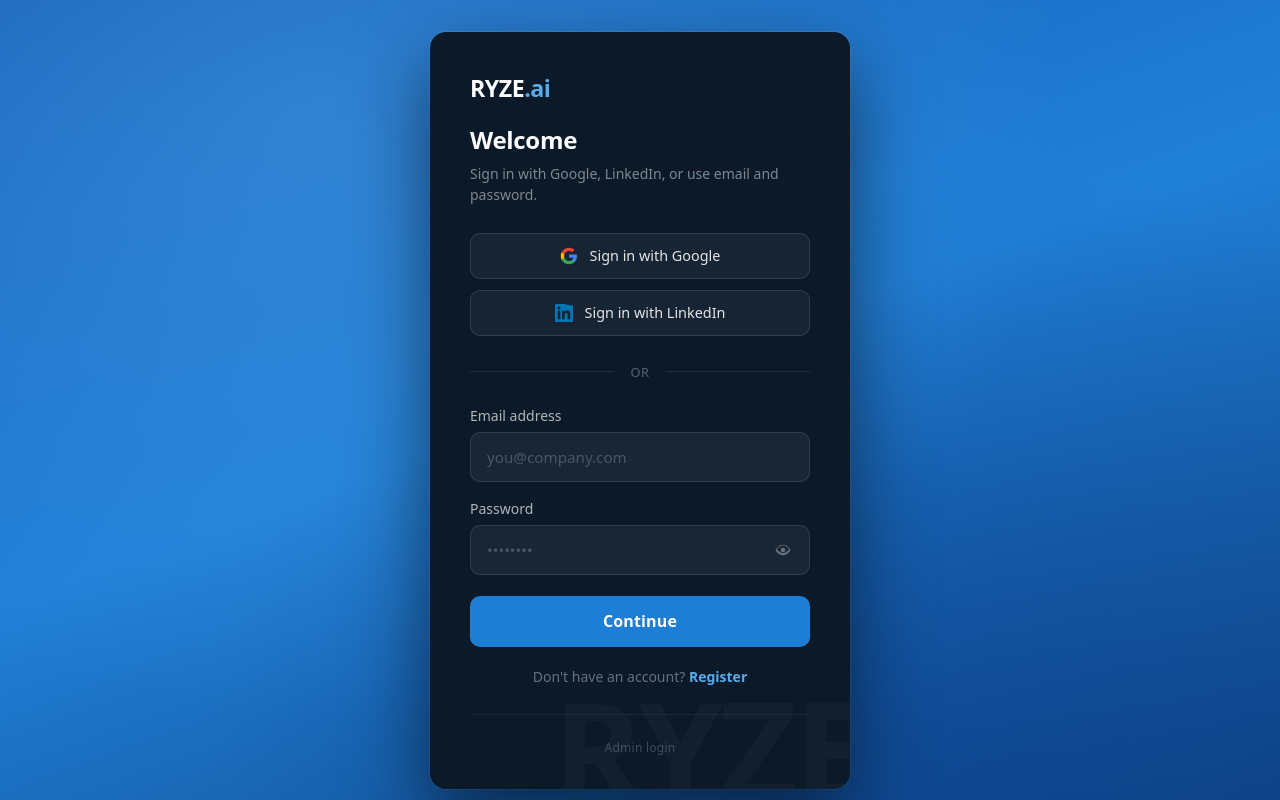
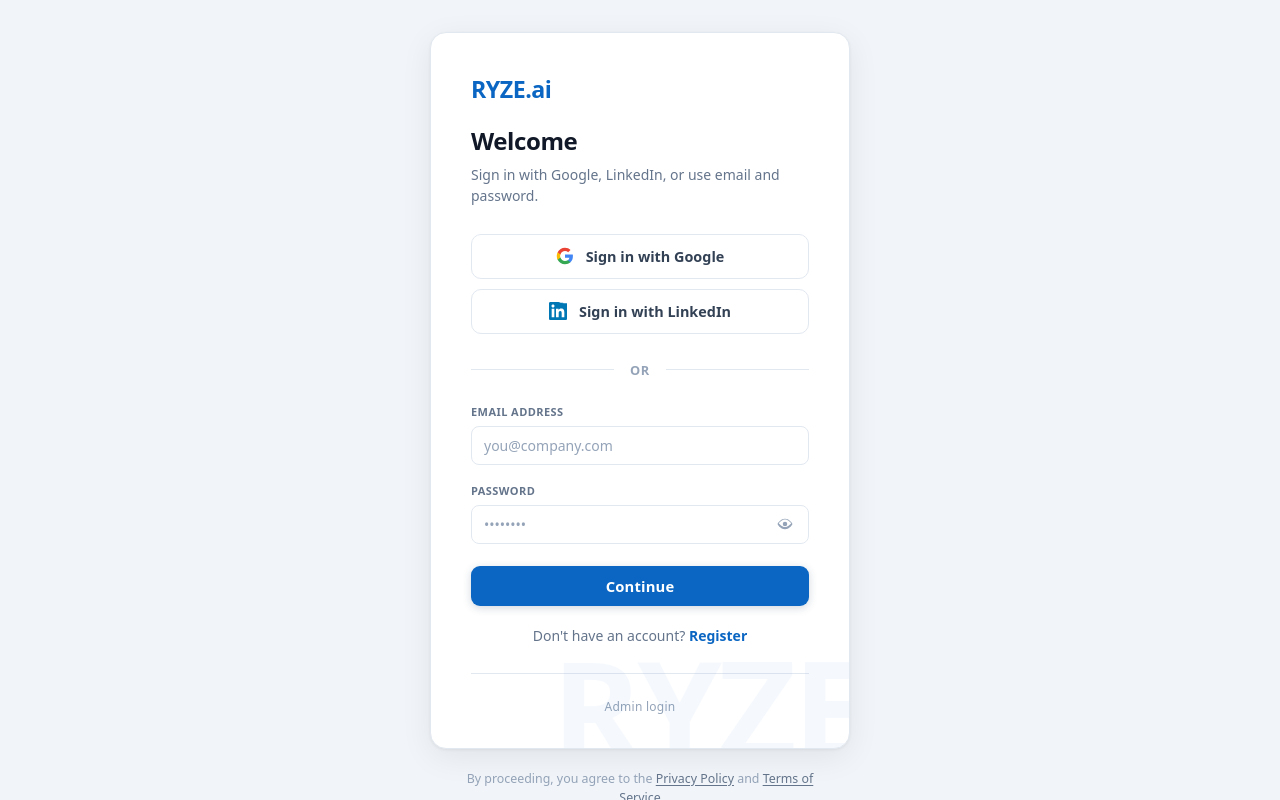
Before and after one commit to djahern-max/ryzerecruiting_frontend, a React (Vite) app: page /auth in a window 1280 px wide. Built offline with nearby package versions, Linux system fonts and the light colour scheme.

Commit message:
reverting back to light mode auth pages

```diff
--- a/src/pages/Auth.module.css
+++ b/src/pages/Auth.module.css
@@ -1,4 +1,7 @@
 /* src/pages/Auth.module.css */
+/* ══════════════════════════════════════════════════════
+   LIGHT THEME — matches AdminDashboard design language
+   ══════════════════════════════════════════════════════ */
 
 /* ── Page background ─────────────────────────────────────────── */
 .authPage {
@@ -9,27 +12,23 @@
   justify-content: center;
   padding: 2rem;
   gap: 1.25rem;
-
-  /* Rich blue gradient — RYZE brand */
-  background:
-    radial-gradient(ellipse at 25% 15%, rgba(91, 174, 240, 0.35) 0%, transparent 55%),
-    radial-gradient(ellipse at 75% 85%, rgba(10, 60, 140, 0.45) 0%, transparent 55%),
-    linear-gradient(160deg, #1660b8 0%, #2080d8 45%, #0d3d7a 100%);
+  background: var(--bg-50, #f1f5f9);
+  font-family: var(--font-sans);
 }
 
 /* ── Card ────────────────────────────────────────────────────── */
 .authContainer {
-  background: #0b1929;
+  background: #ffffff;
+  border: 1px solid var(--border-200, #e2e8f0);
   border-radius: 16px;
   padding: 2.5rem 2.5rem 2rem;
   max-width: 420px;
   width: 100%;
   position: relative;
   overflow: hidden;
-
   box-shadow:
-    0 32px 80px rgba(0, 0, 0, 0.55),
-    0 0 0 1px rgba(255, 255, 255, 0.07);
+    0 1px 3px rgba(0, 0, 0, 0.06),
+    0 8px 32px rgba(0, 0, 0, 0.07);
 }
 
 /* Subtle RYZE watermark inside card */
@@ -41,7 +40,7 @@
   font-size: 8.5rem;
   font-weight: 900;
   letter-spacing: -4px;
-  color: rgba(255, 255, 255, 0.028);
+  color: rgba(10, 102, 194, 0.04);
   pointer-events: none;
   user-select: none;
   line-height: 1;
@@ -53,29 +52,29 @@
 }
 
 .logo {
-  color: #ffffff;
+  color: var(--brand-800, #1e3a5f);
   font-size: 1.45rem;
-  font-weight: 800;
+  font-weight: 900;
   letter-spacing: -0.5px;
   margin-bottom: 1.2rem;
   font-family: var(--font-sans);
 }
 
 .logoAi {
-  color: #5aabea;
+  color: #0a66c2;
 }
 
 .authTitle {
-  color: #ffffff;
+  color: var(--text-900, #0f172a);
   font-size: 1.5rem;
-  font-weight: 700;
+  font-weight: 800;
   margin: 0 0 0.4rem 0;
-  letter-spacing: -0.3px;
+  letter-spacing: -0.4px;
   font-family: var(--font-sans);
 }
 
 .authSubtitle {
-  color: rgba(255, 255, 255, 0.48);
+  color: var(--text-500, #64748b);
   font-size: 0.875rem;
   margin: 0;
   line-height: 1.5;
@@ -84,9 +83,9 @@
 
 /* ── Error ───────────────────────────────────────────────────── */
 .error {
-  background: rgba(210, 55, 55, 0.14);
-  color: #ff8585;
-  border: 1px solid rgba(210, 55, 55, 0.25);
+  background: #fee2e2;
+  color: #b91c1c;
+  border: 1px solid #fca5a5;
   padding: 0.8rem 1rem;
   border-radius: 9px;
   margin-bottom: 1.25rem;
@@ -108,28 +107,31 @@
   align-items: center;
   justify-content: center;
   gap: 0.75rem;
-  padding: 0.8rem 1.25rem;
-  border: 1px solid rgba(255, 255, 255, 0.11);
+  padding: 0.75rem 1.25rem;
+  border: 1.5px solid var(--border-200, #e2e8f0);
   border-radius: 10px;
-  background: rgba(255, 255, 255, 0.05);
-  color: rgba(255, 255, 255, 0.88);
+  background: #ffffff;
+  color: var(--text-700, #334155);
   font-size: 0.9rem;
-  font-weight: 500;
+  font-weight: 600;
   cursor: pointer;
-  transition: background 160ms ease, border-color 160ms ease, transform 160ms ease;
+  transition: background 160ms ease, border-color 160ms ease, transform 160ms ease, box-shadow 160ms ease;
   font-family: var(--font-sans);
   width: 100%;
   text-align: center;
 }
 
 .oauthButton:hover {
-  background: rgba(255, 255, 255, 0.1);
-  border-color: rgba(255, 255, 255, 0.2);
+  background: var(--bg-50, #f8fafc);
+  border-color: #0a66c2;
+  color: #0a66c2;
   transform: translateY(-1px);
+  box-shadow: 0 4px 12px rgba(10, 102, 194, 0.1);
 }
 
 .oauthButton:active {
   transform: translateY(0);
+  box-shadow: none;
 }
 
 .oauthIcon {
@@ -152,16 +154,16 @@
   left: 0;
   right: 0;
   height: 1px;
-  background: rgba(255, 255, 255, 0.09);
+  background: var(--border-200, #e2e8f0);
 }
 
 .divider span {
   position: relative;
-  background: #0b1929;
+  background: #ffffff;
   padding: 0 1rem;
-  color: rgba(255, 255, 255, 0.32);
+  color: var(--text-400, #94a3b8);
   font-size: 0.8rem;
-  font-weight: 500;
+  font-weight: 600;
   letter-spacing: 0.05em;
   text-transform: uppercase;
   font-family: var(--font-sans);
@@ -181,34 +183,35 @@
 }
 
 .formGroup label {
-  color: rgba(255, 255, 255, 0.68);
-  font-weight: 500;
-  font-size: 0.875rem;
+  color: var(--text-500, #64748b);
+  font-weight: 700;
+  font-size: 11px;
+  text-transform: uppercase;
+  letter-spacing: 0.04em;
   font-family: var(--font-sans);
 }
 
 .formGroup input {
-  padding: 0.85rem 1rem;
-  background: rgba(255, 255, 255, 0.06);
-  border: 1px solid rgba(255, 255, 255, 0.1);
-  border-radius: 10px;
-  font-size: 0.95rem;
+  padding: 9px 12px;
+  background: #ffffff;
+  border: 1.5px solid var(--border-200, #e2e8f0);
+  border-radius: 8px;
+  font-size: 14px;
   font-family: var(--font-sans);
-  color: #ffffff;
-  transition: border-color 180ms ease, background 180ms ease, box-shadow 180ms ease;
+  color: var(--text-900, #0f172a);
+  transition: border-color 130ms ease, box-shadow 130ms ease;
   width: 100%;
   box-sizing: border-box;
 }
 
 .formGroup input:focus {
   outline: none;
-  border-color: #4da3e8;
-  background: rgba(255, 255, 255, 0.09);
-  box-shadow: 0 0 0 3px rgba(77, 163, 232, 0.18);
+  border-color: #0a66c2;
+  box-shadow: 0 0 0 3px rgba(10, 102, 194, 0.1);
 }
 
 .formGroup input::placeholder {
-  color: rgba(255, 255, 255, 0.22);
+  color: var(--text-400, #94a3b8);
 }
 
 /* ── Password row ────────────────────────────────────────────── */
@@ -225,46 +228,47 @@
 
 .eyeButton {
   position: absolute;
-  right: 10px;
-  height: 34px;
-  width: 34px;
+  right: 8px;
+  height: 32px;
+  width: 32px;
   display: inline-flex;
   align-items: center;
   justify-content: center;
   border: none;
   background: transparent;
-  color: rgba(255, 255, 255, 0.35);
+  color: var(--text-400, #94a3b8);
   cursor: pointer;
-  border-radius: 7px;
+  border-radius: 6px;
   transition: color 150ms ease, background 150ms ease;
 }
 
 .eyeButton:hover {
-  color: rgba(255, 255, 255, 0.75);
-  background: rgba(255, 255, 255, 0.07);
+  color: var(--text-700, #334155);
+  background: var(--bg-100, #f1f5f9);
 }
 
 /* ── Submit button ───────────────────────────────────────────── */
 .submitButton {
-  background: #1e7dd4;
+  background: var(--brand-800, #1e3a5f);
   color: #ffffff;
   border: none;
-  padding: 0.9rem 1rem;
-  font-size: 1rem;
-  font-weight: 600;
-  border-radius: 10px;
+  padding: 10px 1rem;
+  font-size: 0.925rem;
+  font-weight: 700;
+  border-radius: 9px;
   cursor: pointer;
   font-family: var(--font-sans);
-  transition: background 180ms ease, transform 180ms ease, box-shadow 180ms ease;
   margin-top: 0.25rem;
   width: 100%;
   letter-spacing: 0.01em;
+  box-shadow: 0 2px 8px rgba(30, 58, 95, 0.2);
+  transition: background 160ms ease, transform 160ms ease, box-shadow 160ms ease;
 }
 
 .submitButton:hover:not(:disabled) {
-  background: #2b8de8;
+  background: #0a66c2;
   transform: translateY(-1px);
-  box-shadow: 0 6px 24px rgba(30, 125, 212, 0.4);
+  box-shadow: 0 6px 20px rgba(10, 102, 194, 0.3);
 }
 
 .submitButton:active:not(:disabled) {
@@ -281,13 +285,13 @@
 .adminAccess {
   margin-top: 1.75rem;
   padding-top: 1.25rem;
-  border-top: 1px solid rgba(255, 255, 255, 0.06);
+  border-top: 1px solid var(--border-200, #e2e8f0);
   text-align: center;
 }
 
 .adminAccessLink {
   font-size: 0.75rem;
-  color: rgba(255, 255, 255, 0.22);
+  color: var(--text-400, #94a3b8);
   text-decoration: none;
   font-weight: 500;
   font-family: var(--font-sans);
@@ -296,12 +300,12 @@
 }
 
 .adminAccessLink:hover {
-  color: rgba(255, 255, 255, 0.55);
+  color: var(--text-700, #334155);
 }
 
 /* ── Legal text below card ───────────────────────────────────── */
 .legalText {
-  color: rgba(255, 255, 255, 0.38);
+  color: var(--text-400, #94a3b8);
   font-size: 0.775rem;
   text-align: center;
   max-width: 360px;
@@ -311,14 +315,14 @@
 }
 
 .legalText a {
-  color: rgba(255, 255, 255, 0.62);
+  color: var(--text-500, #64748b);
   text-decoration: underline;
   text-underline-offset: 2px;
   transition: color 150ms ease;
 }
 
 .legalText a:hover {
-  color: rgba(255, 255, 255, 0.9);
+  color: var(--brand-800, #1e3a5f);
 }
 
 /* ── Mobile ──────────────────────────────────────────────────── */
@@ -327,11 +331,15 @@
     padding: 1rem;
     justify-content: flex-start;
     padding-top: 3rem;
+    background: #ffffff;
+    /* full white on mobile — card bleeds into page */
   }
 
   .authContainer {
     padding: 2rem 1.5rem 1.75rem;
     border-radius: 14px;
+    box-shadow: none;
+    border: none;
   }
 
   .authTitle {
@@ -339,7 +347,9 @@
   }
 }
 
-/* ── CompleteOAuthSignup — user type selection ───────────────── */
+/* ══════════════════════════════════════════════════════
+   USER TYPE SELECTION (Register + CompleteOAuthSignup)
+   ══════════════════════════════════════════════════════ */
 .userTypeSelection {
   display: flex;
   flex-direction: column;
@@ -351,37 +361,39 @@
   display: flex;
   flex-direction: column;
   align-items: flex-start;
-  padding: 14px 16px;
-  border: 1px solid rgba(255, 255, 255, 0.11);
+  padding: 13px 16px;
+  border: 1.5px solid var(--border-200, #e2e8f0);
   border-radius: 10px;
-  background: rgba(255, 255, 255, 0.05);
+  background: #ffffff;
   cursor: pointer;
   text-align: left;
-  transition: background 160ms ease, border-color 160ms ease;
+  transition: background 160ms ease, border-color 160ms ease, box-shadow 160ms ease;
   font-family: var(--font-sans);
   width: 100%;
 }
 
 .userTypeButton:hover {
-  background: rgba(255, 255, 255, 0.1);
-  border-color: rgba(255, 255, 255, 0.22);
+  background: var(--bg-50, #f8fafc);
+  border-color: #0a66c2;
+  box-shadow: 0 2px 8px rgba(10, 102, 194, 0.08);
 }
 
 .userTypeButtonActive {
-  border-color: #4da3e8;
-  background: rgba(77, 163, 232, 0.14);
+  border-color: #0a66c2;
+  background: #eff6ff;
+  box-shadow: 0 0 0 3px rgba(10, 102, 194, 0.1);
 }
 
 .userTypeLabel {
-  font-weight: 600;
+  font-weight: 700;
   font-size: 0.9rem;
-  color: rgba(255, 255, 255, 0.9);
+  color: var(--text-900, #0f172a);
   display: block;
 }
 
 .userTypeDesc {
   font-size: 0.8rem;
-  color: rgba(255, 255, 255, 0.42);
+  color: var(--text-500, #64748b);
   display: block;
   margin-top: 3px;
 }
@@ -392,18 +404,10 @@
   text-align: center;
 }
 
-.authSubtitle {
-  color: rgba(255, 255, 255, 0.48);
-  font-size: 0.875rem;
-  margin: 0.25rem 0 0 0;
-  line-height: 1.5;
-  font-family: var(--font-sans);
-}
-
 .backButton {
   background: none;
   border: none;
-  color: rgba(255, 255, 255, 0.32);
+  color: var(--text-400, #94a3b8);
   cursor: pointer;
   font-size: 0.85rem;
   padding: 0.4rem 0.5rem;
@@ -412,12 +416,12 @@
 }
 
 .backButton:hover {
-  color: rgba(255, 255, 255, 0.68);
+  color: var(--text-700, #334155);
 }
 
 /* ── Login / Register toggle ─────────────────────────────────── */
 .toggleText {
-  color: rgba(255, 255, 255, 0.38);
+  color: var(--text-500, #64748b);
   font-size: 0.875rem;
   margin: 0;
   font-family: var(--font-sans);
@@ -426,8 +430,8 @@
 .toggleButton {
   background: none;
   border: none;
-  color: #5aabea;
-  font-weight: 600;
+  color: #0a66c2;
+  font-weight: 700;
   cursor: pointer;
   padding: 0;
   font-size: 0.875rem;
@@ -436,6 +440,6 @@
 }
 
 .toggleButton:hover {
-  color: #7dc0f5;
+  color: var(--brand-800, #1e3a5f);
   text-decoration: underline;
 }
```
